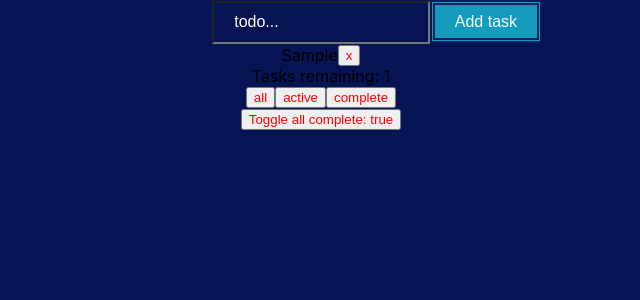
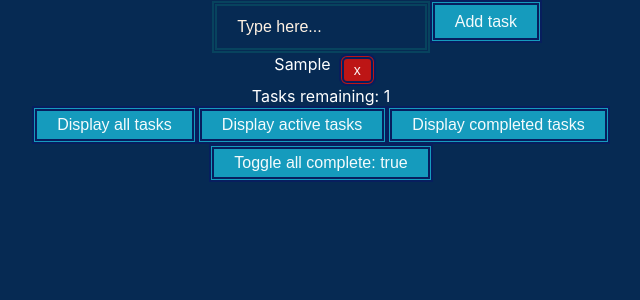
Before and after one commit to MohammedDChowdhury/todo-list-app, a React (Create React App) app: page / in a window 1280 px wide. Both pictures are taken after typing "Sample" into the empty fields and a click on the button "Add task". Shown: the top 300 px of the page, without its empty margins (319-959 px from the left). Built offline with nearby package versions, Linux system fonts and the light colour scheme.

Commit message:
styling/optimising on colours and sizes

```diff
--- a/src/App.css
+++ b/src/App.css
@@ -55,19 +55,44 @@ button {
 }
 input {
   width: 17%;
-
+  color: rgb(255, 242, 227);
   padding: 12px 20px;
   margin: 1px 0;
   box-sizing: border-box;
-  background-color: #061453;
+  background-color: #062a53;
+  border: thick double #07435e;
+  font-size: 16px;
 }
 ::placeholder {
-  color: rgb(255, 255, 255);
+  color: rgb(255, 242, 227);
   font-size: medium;
-
-  /* color: mintcream;
-  background: thistle; */
 }
 body {
-  background-color: #061453;
+  background-color: #062a53;
 }
+.divTaskRemaining {
+  color: rgb(255, 255, 255);
+}
+.otherBtns {
+  background-color: rgb(21, 155, 189);
+  color: rgba(255, 255, 255, 0.952);
+  padding: 5px 20px;
+
+  text-decoration: none;
+  display: inline-block;
+  font-size: 16px;
+  border: thick double #071e5e;
+}
+.deleteBtn {
+  background-color: rgb(189, 21, 21);
+  color: rgba(255, 255, 255, 0.952);
+  padding: 3px 10px;
+  position: relative;
+  left: 8px;
+
+  border-radius: 8px;
+  text-decoration: none;
+
+  font-size: 14px;
+  border: thick double #071e5e;
+}
--- a/src/components/Todo.js
+++ b/src/components/Todo.js
@@ -1,6 +1,13 @@
 import React from "react";
 export default (props) => (
-  <div style={{ display: "flex", justifyContent: "center" }}>
+  <div
+    style={{
+      display: "flex",
+      justifyContent: "center",
+      color: "white",
+      fontSize: "16px",
+    }}
+  >
     <div
       style={{
         textDecoration: props.todo.complete ? "line-through" : "",
@@ -9,6 +16,8 @@ export default (props) => (
     >
       {props.todo.text}
     </div>
-    <button onClick={props.onDelete}>x</button>
+    <button className="deleteBtn" onClick={props.onDelete}>
+      x
+    </button>
   </div>
 );
--- a/src/components/TodoForm.js
+++ b/src/components/TodoForm.js
@@ -30,7 +30,7 @@ export default class TodoForm extends React.Component {
           name="text"
           value={this.state.text}
           onChange={this.handleChange}
-          placeholder="todo..."
+          placeholder="Type here..."
         />
 
         <button
--- a/src/components/TodoList.js
+++ b/src/components/TodoList.js
@@ -72,28 +72,43 @@ export default class TodoList extends React.Component {
             // and lastly passing in the todo parameter
           />
         ))}
-        <div>
+        <div className="divTaskRemaining">
           Tasks remaining:{" "}
           {this.state.todos.filter((todo) => !todo.complete).length}
         </div>
         <div>
-          <button onClick={() => this.updateTodoToDisplay("all")}>all</button>
-          <button onClick={() => this.updateTodoToDisplay("active")}>
-            active
+          <button
+            className="otherBtns"
+            onClick={() => this.updateTodoToDisplay("all")}
+          >
+            Display all tasks
           </button>
-          <button onClick={() => this.updateTodoToDisplay("complete")}>
-            complete
+          <button
+            className="otherBtns"
+            onClick={() => this.updateTodoToDisplay("active")}
+          >
+            Display active tasks
+          </button>
+          <button
+            className="otherBtns"
+            onClick={() => this.updateTodoToDisplay("complete")}
+          >
+            Display completed tasks
           </button>
         </div>
         {this.state.todos.some((todo) => todo.complete) ? (
           <div>
-            <button onClick={this.removeAllTodosThatAreComplete}>
-              remove all complete todos
+            <button
+              className="otherBtns"
+              onClick={this.removeAllTodosThatAreComplete}
+            >
+              Remove all completed tasks
             </button>
           </div>
         ) : null}
         <div>
           <button
+            className="otherBtns"
             onClick={() =>
               this.setState((state) => ({
                 todos: state.todos.map((todo) => ({
```
